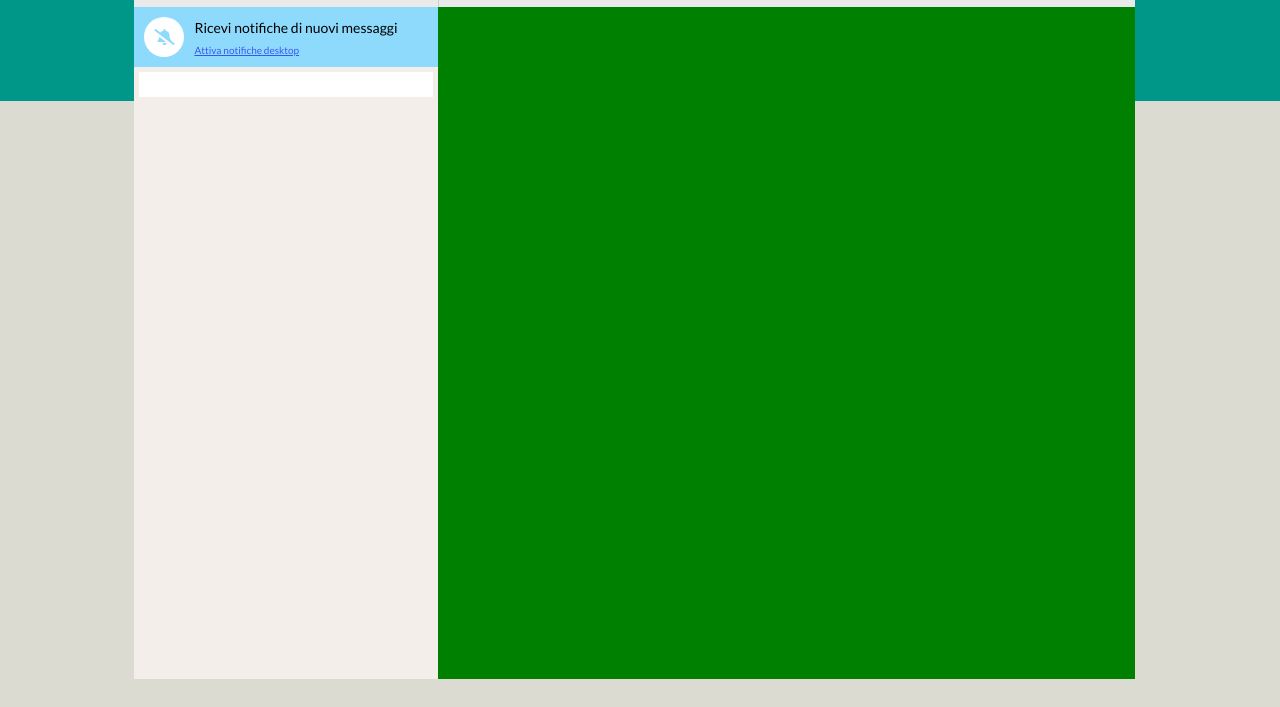
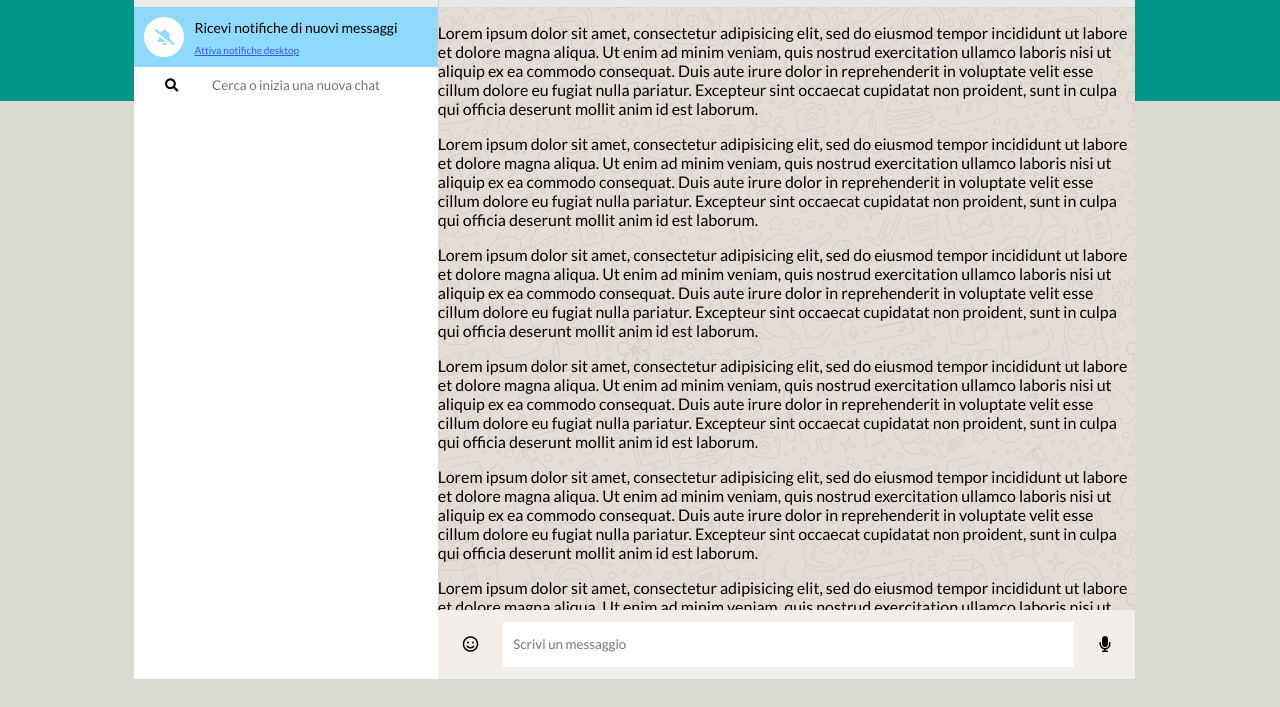
Before and after one commit to matassoli/vue-boolzapp, a plain HTML site: page index.html in a window 1280 px wide. Shown: the part 101-808 px from the top of the page. Drawn offline with nearby package versions, Linux system fonts and the light colour scheme.

Commit message:
footer + fix

```diff
--- a/css/master.css
+++ b/css/master.css
@@ -19,17 +19,19 @@ main {
 }
 
 .main__sx {
-  background-color: #F3EEEA;
+  background-color: #FFFFFF;
   width: 30%;
   height: 100%;
   float: left;
 }
 
 .main__dx {
-  background-color: green;
+  background-image: url("../img/mine.jpg");
   width: 69%;
   height: 100%;
   float: left;
+  display: flex;
+  flex-direction: column;
 }
 
 .main__dx header {
@@ -86,7 +88,6 @@ header {
 .notification span {
   padding: 10px;
   font-size: 14px;
-  vertical-align: super;
   line-height: 1px;
   display: block;
 }
@@ -106,8 +107,44 @@ header {
   opacity: 0.6;
 }
 
+.search {
+  width: 100%;
+  margin: 5px;
+}
+
 input {
-  width: calc(100% - 10px);
-  margin: 5px;
-  height: 25px;
+  width: 77%;
+  height: 26px;
+  padding-left: 10px;
+  display: inline-block;
 }
+
+button {
+  width: 18%;
+  background-color: #FFF;
+  padding: 5px 20px;
+  margin-left: 5px;
+}
+
+footer {
+  background-color: #F3EEEA;
+  height: 80px;
+  width: 100%;
+  display: flex;
+  align-items: center;
+  justify-content: space-around;
+}
+
+.text__area {
+  height: calc(100% - 80px);
+  overflow: auto;
+  padding-bottom: 150px;
+}
+footer input {
+  width: calc(100% - 20px);
+  height: 45px;
+}
+
+footer i {
+  padding: 0 25px;
+}
--- a/index.html
+++ b/index.html
@@ -37,7 +37,9 @@
         </div>
 
       </div>
-      <input type="text" name="" value="">
+      <div class="search">
+        <button><i class="fas fa-search"></i></button> <input placeholder="Cerca o inizia una nuova chat">
+      </div>
 
 
     </div>
@@ -53,8 +55,43 @@
         <div class="icons">
           <i class="fas fa-search"></i><i class="fas fa-paperclip"></i><i class="fas fa-ellipsis-v"></i>
         </div>
+      </header>
 
-      </header>
+      <div class="text__area">
+        <p>Lorem ipsum dolor sit amet, consectetur adipisicing elit, sed do eiusmod tempor incididunt ut labore et dolore magna aliqua. Ut enim ad minim veniam, quis nostrud exercitation ullamco laboris nisi ut aliquip ex ea commodo consequat. Duis
+          aute irure dolor in reprehenderit in voluptate velit esse cillum dolore eu fugiat nulla pariatur. Excepteur sint occaecat cupidatat non proident, sunt in culpa qui officia deserunt mollit anim id est laborum.</p>
+
+        <p>Lorem ipsum dolor sit amet, consectetur adipisicing elit, sed do eiusmod tempor incididunt ut labore et dolore magna aliqua. Ut enim ad minim veniam, quis nostrud exercitation ullamco laboris nisi ut aliquip ex ea commodo consequat. Duis
+          aute irure dolor in reprehenderit in voluptate velit esse cillum dolore eu fugiat nulla pariatur. Excepteur sint occaecat cupidatat non proident, sunt in culpa qui officia deserunt mollit anim id est laborum.</p>
+
+        <p>Lorem ipsum dolor sit amet, consectetur adipisicing elit, sed do eiusmod tempor incididunt ut labore et dolore magna aliqua. Ut enim ad minim veniam, quis nostrud exercitation ullamco laboris nisi ut aliquip ex ea commodo consequat. Duis
+          aute irure dolor in reprehenderit in voluptate velit esse cillum dolore eu fugiat nulla pariatur. Excepteur sint occaecat cupidatat non proident, sunt in culpa qui officia deserunt mollit anim id est laborum.</p>
+
+        <p>Lorem ipsum dolor sit amet, consectetur adipisicing elit, sed do eiusmod tempor incididunt ut labore et dolore magna aliqua. Ut enim ad minim veniam, quis nostrud exercitation ullamco laboris nisi ut aliquip ex ea commodo consequat. Duis
+          aute irure dolor in reprehenderit in voluptate velit esse cillum dolore eu fugiat nulla pariatur. Excepteur sint occaecat cupidatat non proident, sunt in culpa qui officia deserunt mollit anim id est laborum.</p>
+
+        <p>Lorem ipsum dolor sit amet, consectetur adipisicing elit, sed do eiusmod tempor incididunt ut labore et dolore magna aliqua. Ut enim ad minim veniam, quis nostrud exercitation ullamco laboris nisi ut aliquip ex ea commodo consequat. Duis
+          aute irure dolor in reprehenderit in voluptate velit esse cillum dolore eu fugiat nulla pariatur. Excepteur sint occaecat cupidatat non proident, sunt in culpa qui officia deserunt mollit anim id est laborum.</p>
+
+        <p>Lorem ipsum dolor sit amet, consectetur adipisicing elit, sed do eiusmod tempor incididunt ut labore et dolore magna aliqua. Ut enim ad minim veniam, quis nostrud exercitation ullamco laboris nisi ut aliquip ex ea commodo consequat. Duis
+          aute irure dolor in reprehenderit in voluptate velit esse cillum dolore eu fugiat nulla pariatur. Excepteur sint occaecat cupidatat non proident, sunt in culpa qui officia deserunt mollit anim id est laborum.</p>
+        <p>Lorem ipsum dolor sit amet, consectetur adipisicing elit, sed do eiusmod tempor incididunt ut labore et dolore magna aliqua. Ut enim ad minim veniam, quis nostrud exercitation ullamco laboris nisi ut aliquip ex ea commodo consequat. Duis
+          aute irure dolor in reprehenderit in voluptate velit esse cillum dolore eu fugiat nulla pariatur. Excepteur sint occaecat cupidatat non proident, sunt in culpa qui officia deserunt mollit anim id est laborum.</p>
+        <p>Lorem ipsum dolor sit amet, consectetur adipisicing elit, sed do eiusmod tempor incididunt ut labore et dolore magna aliqua. Ut enim ad minim veniam, quis nostrud exercitation ullamco laboris nisi ut aliquip ex ea commodo consequat. Duis
+          aute irure dolor in reprehenderit in voluptate velit esse cillum dolore eu fugiat nulla pariatur. Excepteur sint occaecat cupidatat non proident, sunt in culpa qui officia deserunt mollit anim id est laborum.</p>
+
+      </div>
+
+      <footer>
+
+        <i class="far fa-smile"></i>
+
+        <input type="text" placeholder="Scrivi un messaggio">
+
+        <i class="fas fa-microphone"></i>
+
+      </footer>
+
     </div>
 
 
```
